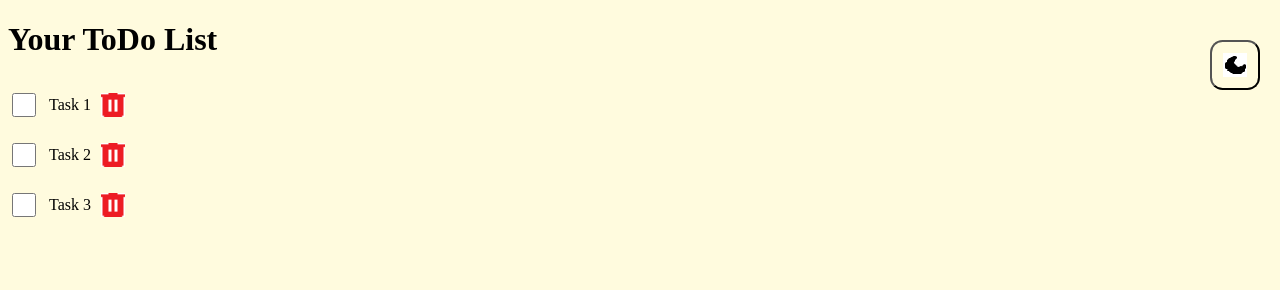
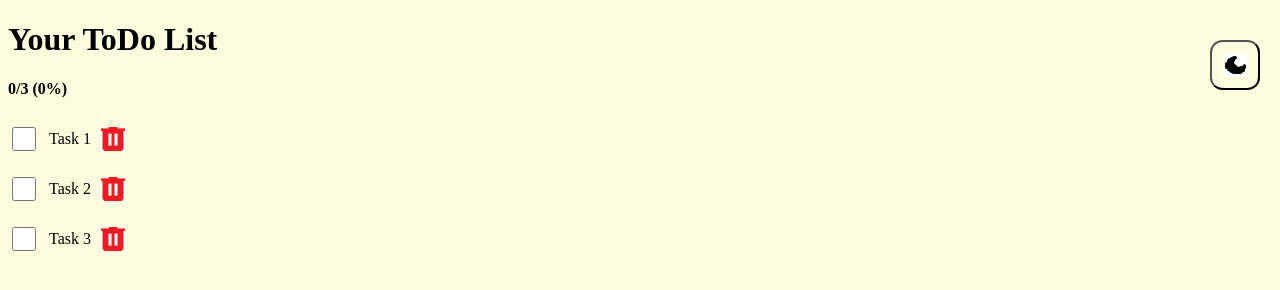
Before and after one commit to VicKek/Login-and-TODO, a plain HTML site: page todo.html in a window 1280 px wide. Drawn offline with Linux system fonts and the light colour scheme.

Commit message:
added percentage counter to todo task completed

```diff
--- a/script.js
+++ b/script.js
@@ -41,3 +41,28 @@ editableTexts.forEach(p => {
     });
 
 });
+
+// -----------------------------------------
+//  Checkbox Count
+// -----------------------------------------
+const compPerc = document.querySelector('.comp-perc');
+const checkboxes = document.querySelectorAll('.todo-item input[type="checkbox"]');
+
+// Function to update the completed percentage
+function updateCompletion() {
+    const total = checkboxes.length;
+    let checkedCount = 0;
+    checkboxes.forEach(cb => {
+        if (cb.checked) checkedCount++;
+    });
+
+    const percentage = total === 0 ? 0 : Math.round((checkedCount / total) * 100);
+    compPerc.textContent = `${checkedCount}/${total} (${percentage}%)`;
+    compPerc.style.fontWeight='bold';
+}
+
+checkboxes.forEach(cb => {
+    cb.addEventListener('change', updateCompletion);
+});
+
+updateCompletion();
--- a/style.css
+++ b/style.css
@@ -9,6 +9,10 @@
     --light-back-color: #1B3C53;
     --text-color:#FFFBDE;
     --base-color:#275779;
+}
+
+.comp-prec{
+    font-weight: bold;
 }
 
 .todo-list {
--- a/todo.html
+++ b/todo.html
@@ -26,6 +26,9 @@
     </header>
 
     <li class="todo-list">
+
+        <p class="comp-perc"></p>
+
         <div class="todo-item">
             <input type="checkbox" name="" id="">
             <p class="editable-text">Task 1</p>
```
